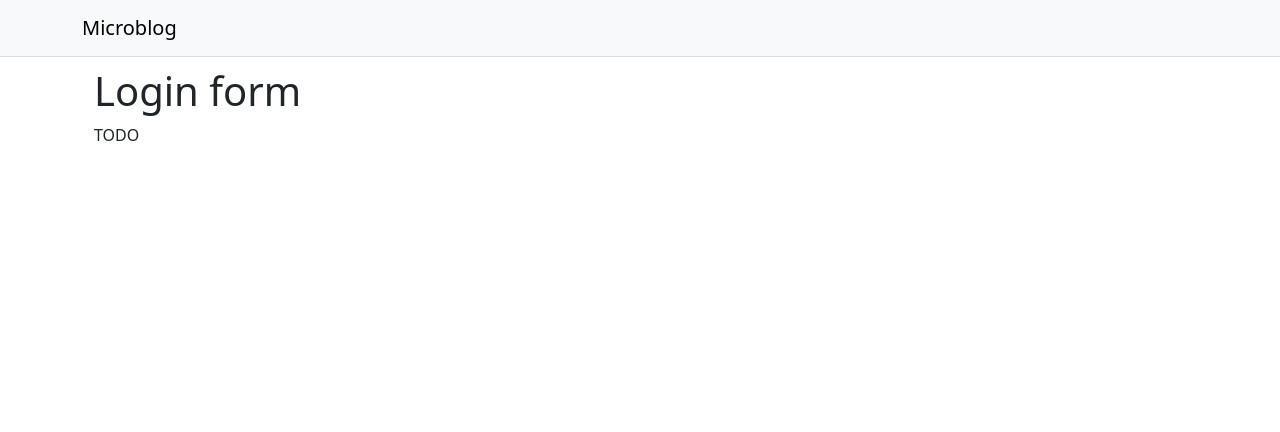
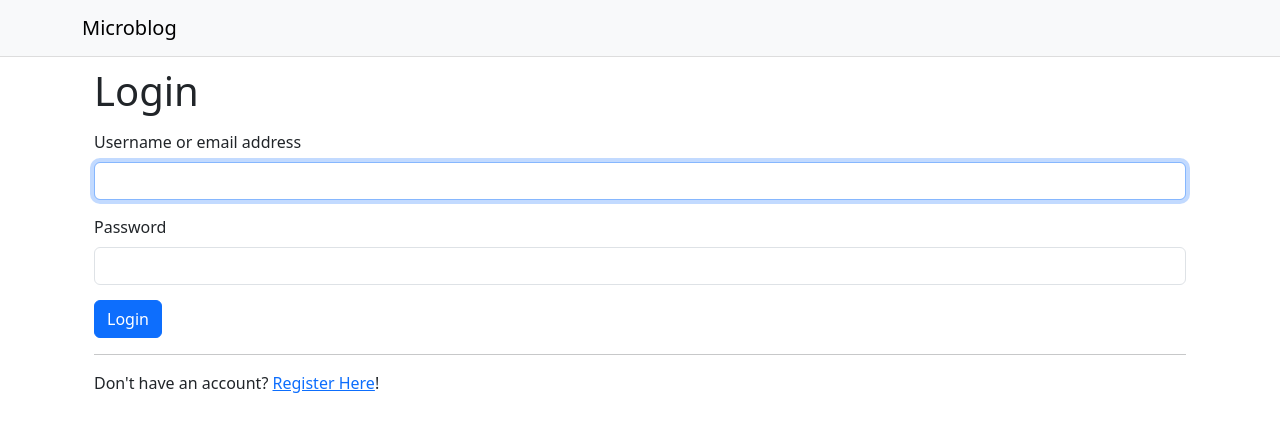
Before and after one commit to Abbaraees/react-microblog, a React (Vite) app: page /login in a window 1280 px wide. Shown: the top 432 px of the page. Built offline with nearby package versions, Linux system fonts and the light colour scheme.

Commit message:
added login and signup forms

```diff
--- a/src/App.jsx
+++ b/src/App.jsx
@@ -6,6 +6,7 @@ import ExplorePage from './pages/ExplorePage';
 import LoginPage from './pages/LoginPage';
 import UserPage from './pages/UserPage';
 import ApiProvider from './contexts/ApiProvider';
+import RegistrationPage from './pages/RegistrationPage';
 
 function App() {
 
@@ -18,6 +19,7 @@ function App() {
           <Route path='/' element={<FeedPage />} />
           <Route path='/explore' element={<ExplorePage />} />
           <Route path='/login' element={<LoginPage />} />
+          <Route path='/register' element={<RegistrationPage />} />
           <Route path='/user/:username' element={<UserPage />} />
           <Route path='*' element={<Navigate to='/' />} />
         </Routes>
--- a/src/MicroblogApiClient.js
+++ b/src/MicroblogApiClient.js
@@ -43,18 +43,18 @@ export default class MicroblogApiClient {
   }
 
   async get(url, query, options) {
-    return this.request({'Method': 'GET', url, query, ...options})
+    return this.request({'method': 'GET', url, query, ...options})
   }
 
   async post(url, body, options) {
-    return this.request({'Method': 'POST', url, body, ...options})
+    return this.request({'method': 'POST', url, body, ...options})
   }
 
   async put(url, body, options) {
-    return this.request({'Method': 'PUT', url, body, ...options})
+    return this.request({'method': 'PUT', url, body, ...options})
   }
 
   async delete(url, options) {
-    return this.request({'Method': 'DELETE', url, ...options})
+    return this.request({'method': 'DELETE', url, ...options})
   }
 }
--- /dev/null
+++ b/src/components/InputField.jsx
@@ -0,0 +1,20 @@
+import React from 'react'
+import Form from "react-bootstrap/Form"
+
+function InputField({
+    name, label, type, placeholder, error, fieldRef
+}) {
+  return (
+    <Form.Group className='InputField' controlId={name}>
+      {label && <Form.Label>{label}</Form.Label>}
+      <Form.Control
+        type={type || 'text'}
+        placeholder={placeholder}
+        ref={fieldRef}
+      />
+      <Form.Text className='text-danger'>{error}</Form.Text>
+    </Form.Group>
+  )
+}
+
+export default InputField
--- a/src/index.css
+++ b/src/index.css
@@ -63,3 +63,8 @@
   margin-bottom: 10px;
   text-align: right;
 }
+
+.InputField {
+  margin-top: 15px;
+  margin-bottom: 15px;
+}
--- a/src/pages/LoginPage.jsx
+++ b/src/pages/LoginPage.jsx
@@ -1,10 +1,59 @@
+import { useEffect, useRef, useState } from 'react';
 import Body from '../components/Body';
+import { Button, Form } from 'react-bootstrap';
+import InputField from '../components/InputField';
+import { Link } from 'react-router-dom';
 
 export default function LoginPage() {
+  const [formErrors, setFormErrors] = useState({})
+  const usernameField = useRef()
+  const passwordField = useRef()
+
+  useEffect(() => {
+    usernameField.current.focus()
+  }, [])
+
+  const onSubmit = (ev) => {
+    ev.preventDefault()
+    const username = usernameField.current.value
+    const password = passwordField.current.value
+    console.log(`You entered ${username}:${password}`)
+
+    const errors = {}
+    if (!username) {
+      errors.username = 'Username must not be empty'
+    }
+    if (!password) {
+      errors.password = "Password must not be empty"
+    }
+
+    setFormErrors(errors)
+
+    if (Object.keys(errors).length > 0) {
+      return;
+    }
+  }
+
   return (
     <Body>
-      <h1>Login form</h1>
-      <p>TODO</p>
+      <h1>Login</h1>
+      <Form onSubmit={onSubmit}>
+        <InputField
+          name='username'
+          label='Username or email address'
+          fieldRef={usernameField}
+          error={formErrors.username} />
+        <InputField
+          name='password'
+          label='Password'
+          type='password'
+          fieldRef={passwordField}
+          error={formErrors.password} />
+        <Button variant='primary' type='submit'>Login</Button>
+
+      </Form>
+      <hr />
+      <p>Don&apos;t have an account? <Link to='/register'>Register Here</Link>!</p>
     </Body>
   );
 }
--- /dev/null
+++ b/src/pages/RegistrationPage.jsx
@@ -0,0 +1,77 @@
+import { useEffect, useRef, useState } from 'react';
+import Body from '../components/Body';
+import { Button, Form } from 'react-bootstrap';
+import InputField from '../components/InputField';
+import { Link } from 'react-router-dom';
+import { useApi } from '../contexts/ApiProvider';
+import { useNavigate } from 'react-router-dom';
+
+export default function RegistrationPage() {
+  const [formErrors, setFormErrors] = useState({})
+  const usernameField = useRef()
+  const emailField = useRef()
+  const passwordField = useRef()
+  const passwordField2 = useRef()
+
+  const api = useApi()
+  const navigate = useNavigate()
+
+  useEffect(() => {
+    usernameField.current.focus()
+  }, [])
+
+  const onSubmit = async (ev) => {
+    ev.preventDefault()
+    if (passwordField.current.value != passwordField2.current.value) {
+        setFormErrors({password2: "Passwords don't match"})
+    }
+    else {
+        const data = await api.post('/users', {
+            username: usernameField.current.value,
+            email: emailField.current.value,
+            password: passwordField.current.value
+        })
+        if (!data.ok) {
+            setFormErrors(data.body.errors.json)
+        }
+        else {
+            setFormErrors({})
+            navigate('/login')
+        }
+    }
+  }
+
+  return (
+    <Body>
+      <h1>Login</h1>
+      <Form onSubmit={onSubmit}>
+        <InputField
+          name='username'
+          label='Username'
+          fieldRef={usernameField}
+          error={formErrors.username} />
+        <InputField
+          name='email'
+          label='Email'
+          type={'email'}
+          fieldRef={emailField}
+          error={formErrors.email} />
+        <InputField
+          name='password'
+          label='Password'
+          type='password'
+          fieldRef={passwordField}
+          error={formErrors.password} />
+        <InputField
+          name='password'
+          label='Repeat password'
+          type='password'
+          fieldRef={passwordField2}
+          error={formErrors.password2} />
+        <Button variant='primary' type='submit'>Register</Button>
+      </Form>
+      <hr />
+      <p>Already have an account? <Link to='/login'>Login Here</Link>!</p>
+    </Body>
+  );
+}
```
